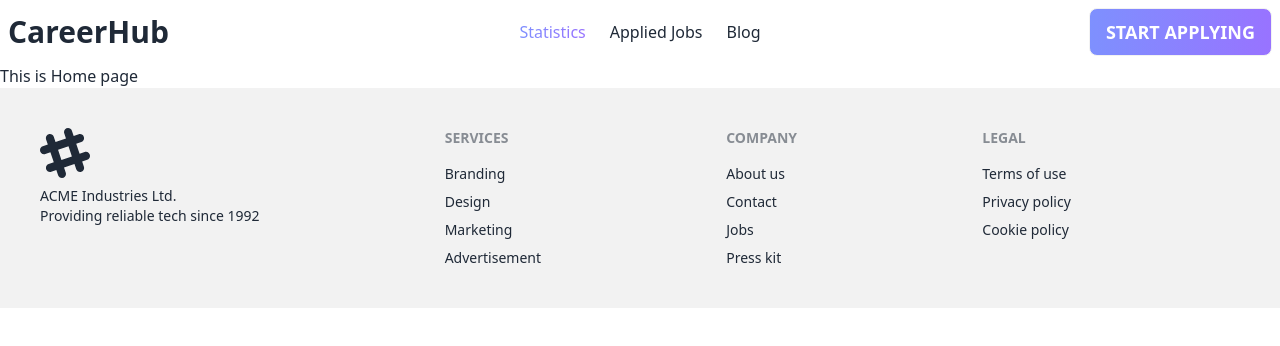
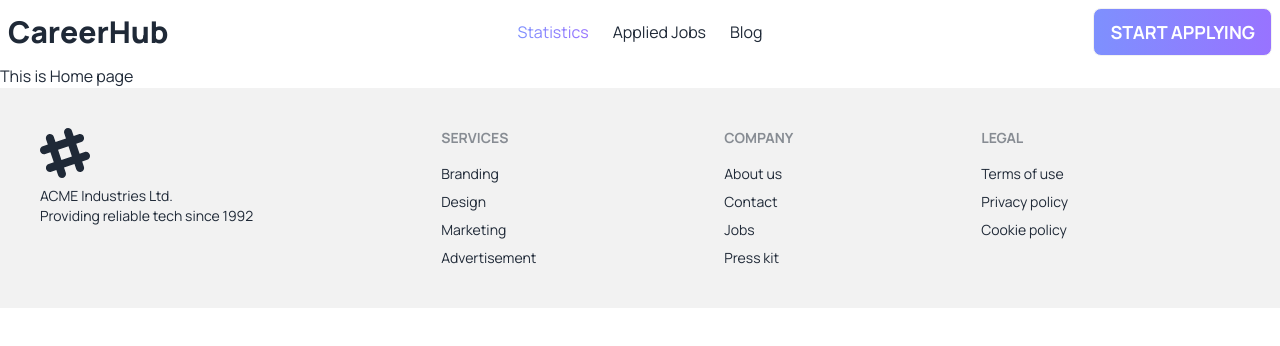
Before and after one commit to developerbadsa/career-hub-react-project, a React (Vite) app: page / in a window 1280 px wide. Shown: the top 346 px of the page. Built offline with nearby package versions, Linux system fonts and the light colour scheme.

Commit message:
added manrope font all element of body tag

```diff
--- a/src/index.css
+++ b/src/index.css
@@ -1,3 +1,8 @@
+@import url('https://fonts.googleapis.com/css2?family=Manrope:wght@400;500;600;700;800&display=swap');
 @tailwind base;
 @tailwind components;
 @tailwind utilities;
+
+body{
+      font-family: 'Manrope', sans-serif;
+}
```
